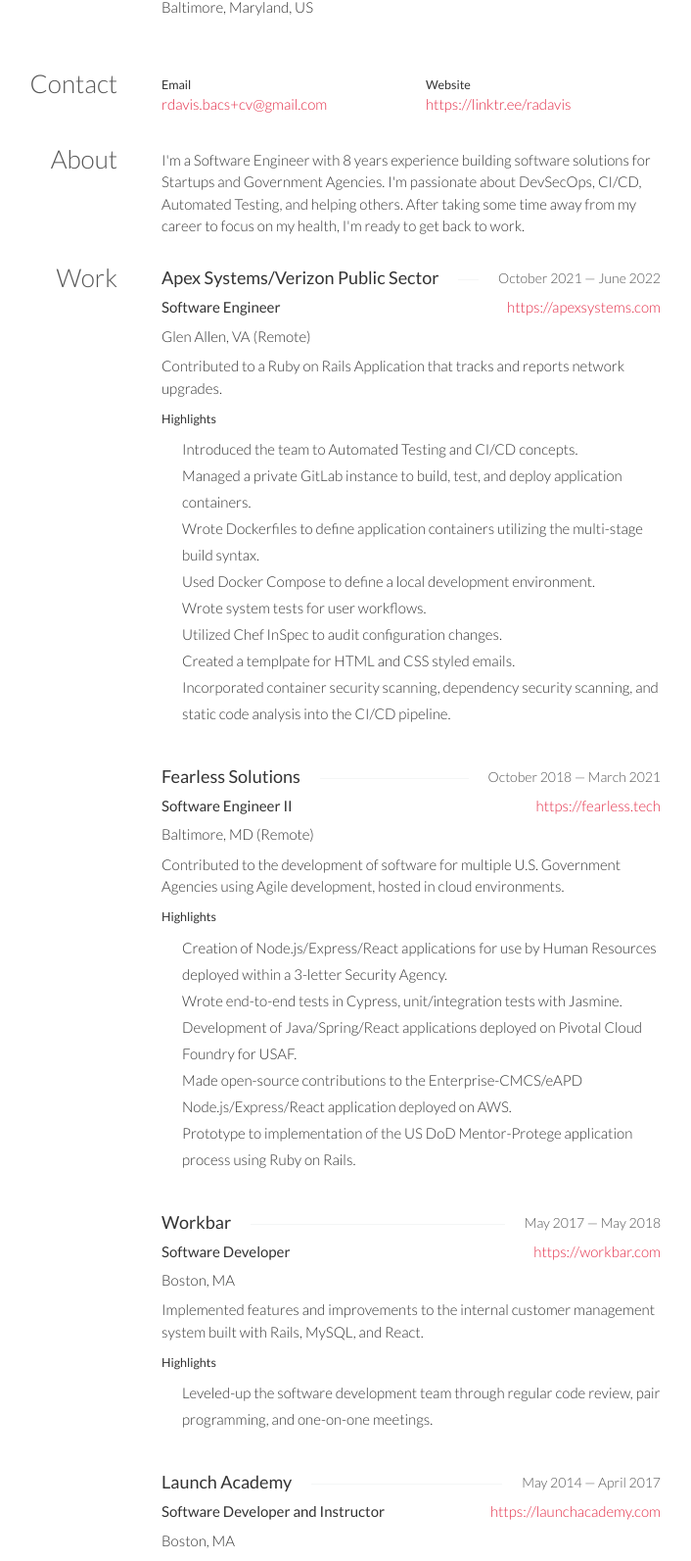
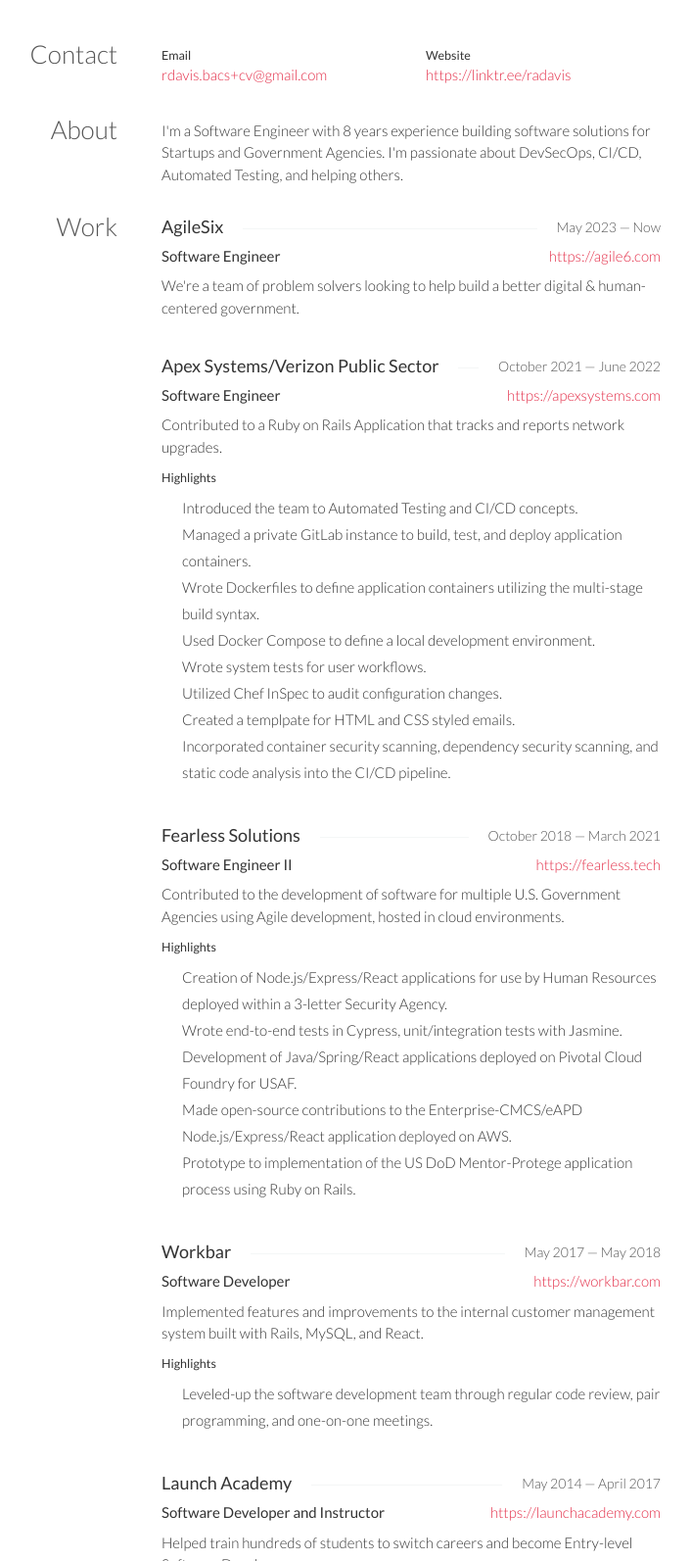
Before and after one commit to radavis/resume, a website: page index.html in a window 1280 px wide. Shown: the part 140-1733 px from the top of the page at 98% size, without its empty margins (310-1016 px from the left). Drawn offline with nearby package versions, Linux system fonts and the light colour scheme; some icons are missing.

Commit message:
adds agile6

```diff
--- a/index.html
+++ b/index.html
@@ -3,7 +3,8 @@
 <html lang="en">
 <head>
   <meta charset="UTF-8">
-  <meta name="viewport" content="width=device-width, initial-scale=1">
+  <meta name="viewport" content="width=device-width, initial-scale=1.0">
+  <meta http-equiv="X-UA-Compatible" content="ie=edge">
 
   <title>Richard A. Davis</title>
 
@@ -115,7 +116,7 @@
 }
 
 #header h2 {
-	color: #666;
+	color: #95a5a6;
 	font-size: 24px;
 }
 
@@ -132,10 +133,6 @@
 
 #profiles .network {
 	text-transform: capitalize;
-}
-
-#work .office-location {
-  margin-bottom: 8px;
 }
 
 #work .position,
@@ -276,10 +273,6 @@
 		padding: 0;
 	}
 
-  #content .col-sm-12 {
-    break-inside: avoid;
-  }
-
 	#content aside {
 		margin: 0 !important;
 	}
@@ -378,7 +371,6 @@
 				<div class="col-sm-9">
           <h1>Richard A. Davis</h1>
           <h2>Software Engineer, Full-Stack Development</h2>
-          <p>Baltimore, Maryland, US</p>
 				</div>
 			</div>
 		</div>
@@ -425,7 +417,7 @@
       <h3>About</h3>
     </aside>
     <div class="col-sm-9">
-      <p>I&#39;m a Software Engineer with 8 years experience building software solutions for Startups and Government Agencies. I&#39;m passionate about DevSecOps, CI/CD, Automated Testing, and helping others. After taking some time away from my career to focus on my health, I&#39;m ready to get back to work.</p>
+      <p>I&#39;m a Software Engineer with 8 years experience building software solutions for Startups and Government Agencies. I&#39;m passionate about DevSecOps, CI/CD, Automated Testing, and helping others.</p>
     </div>
   </section>
 
@@ -448,6 +440,25 @@
 
           <div class="col-sm-12">
             <h4 class="strike-through">
+              <span>AgileSix</span>
+              <span class="date">
+                May 2023 — Now
+              </span>
+            </h4>
+            <div class="website pull-right">
+              <a target="_blank" href="https://agile6.com">https://agile6.com</a>
+            </div>
+            <div class="position">
+              Software Engineer
+            </div>
+            <div class="summary">
+              <p>We&#39;re a team of problem solvers looking to help build a better digital &amp; human-centered government.</p>
+            </div>
+
+          </div>
+
+          <div class="col-sm-12">
+            <h4 class="strike-through">
               <span>Apex Systems/Verizon Public Sector</span>
               <span class="date">
                 October 2021 — June 2022
@@ -458,9 +469,6 @@
             </div>
             <div class="position">
               Software Engineer
-            </div>
-            <div class="office-location">
-              Glen Allen, VA (Remote)
             </div>
             <div class="summary">
               <p>Contributed to a Ruby on Rails Application that tracks and reports network upgrades.</p>
@@ -502,9 +510,6 @@
             <div class="position">
               Software Engineer II
             </div>
-            <div class="office-location">
-              Baltimore, MD (Remote)
-            </div>
             <div class="summary">
               <p>Contributed to the development of software for multiple U.S. Government Agencies using Agile development, hosted in cloud environments.</p>
             </div>
@@ -539,9 +544,6 @@
             <div class="position">
               Software Developer
             </div>
-            <div class="office-location">
-              Boston, MA
-            </div>
             <div class="summary">
               <p>Implemented features and improvements to the internal customer management system built with Rails, MySQL, and React.</p>
             </div>
@@ -567,9 +569,6 @@
             </div>
             <div class="position">
               Software Developer and Instructor
-            </div>
-            <div class="office-location">
-              Boston, MA
             </div>
             <div class="summary">
               <p>Helped train hundreds of students to switch careers and become Entry-level Software Developers.</p>
@@ -602,9 +601,6 @@
             </div>
             <div class="position">
               Software Developer
-            </div>
-            <div class="office-location">
-              Boston, MA
             </div>
             <div class="summary">
               <p>Implemented features and bugfixes in the LightRules power monitoring web application.</p>
```
Also changed, not shown: resume.json (+11 -1 lines), 1 other file.
